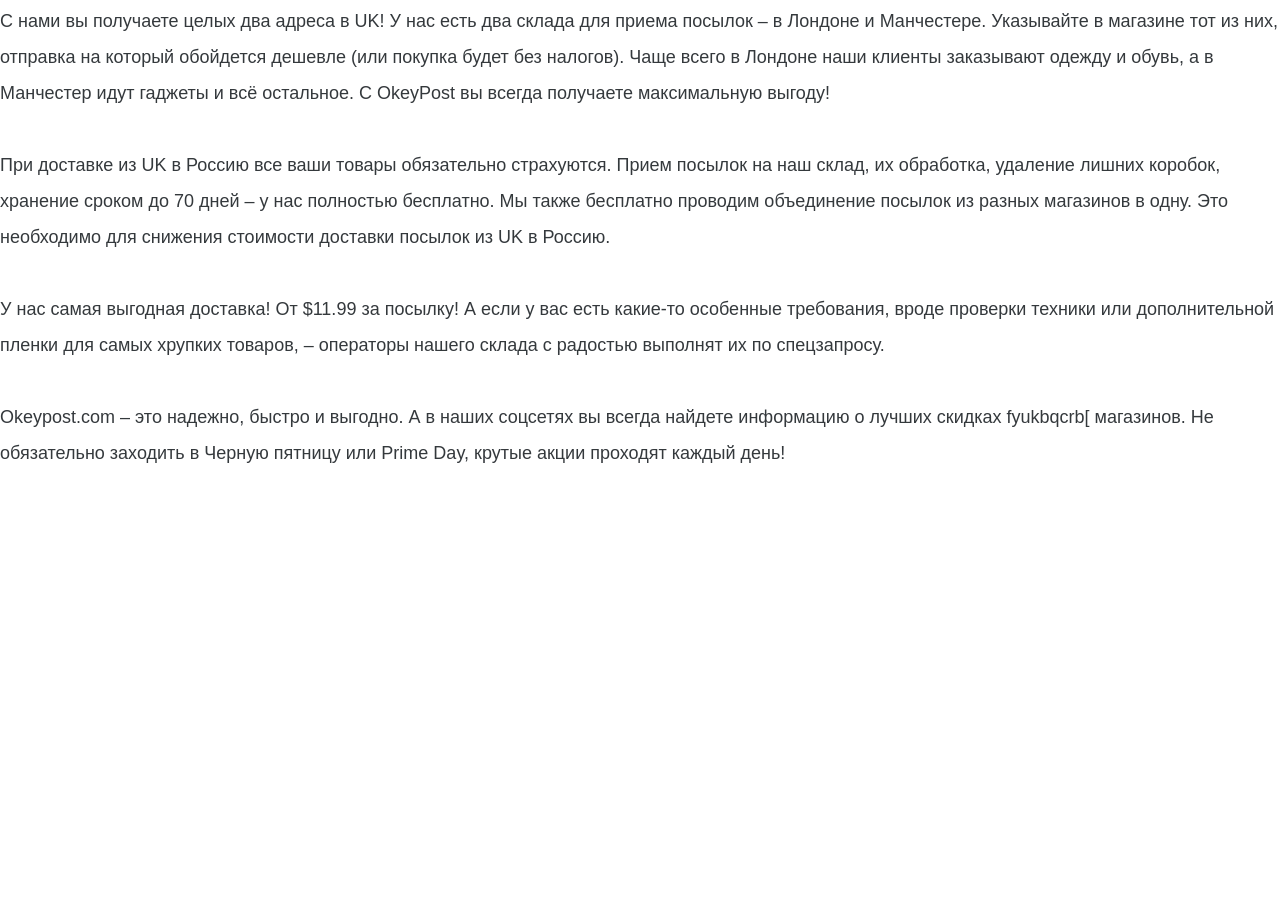
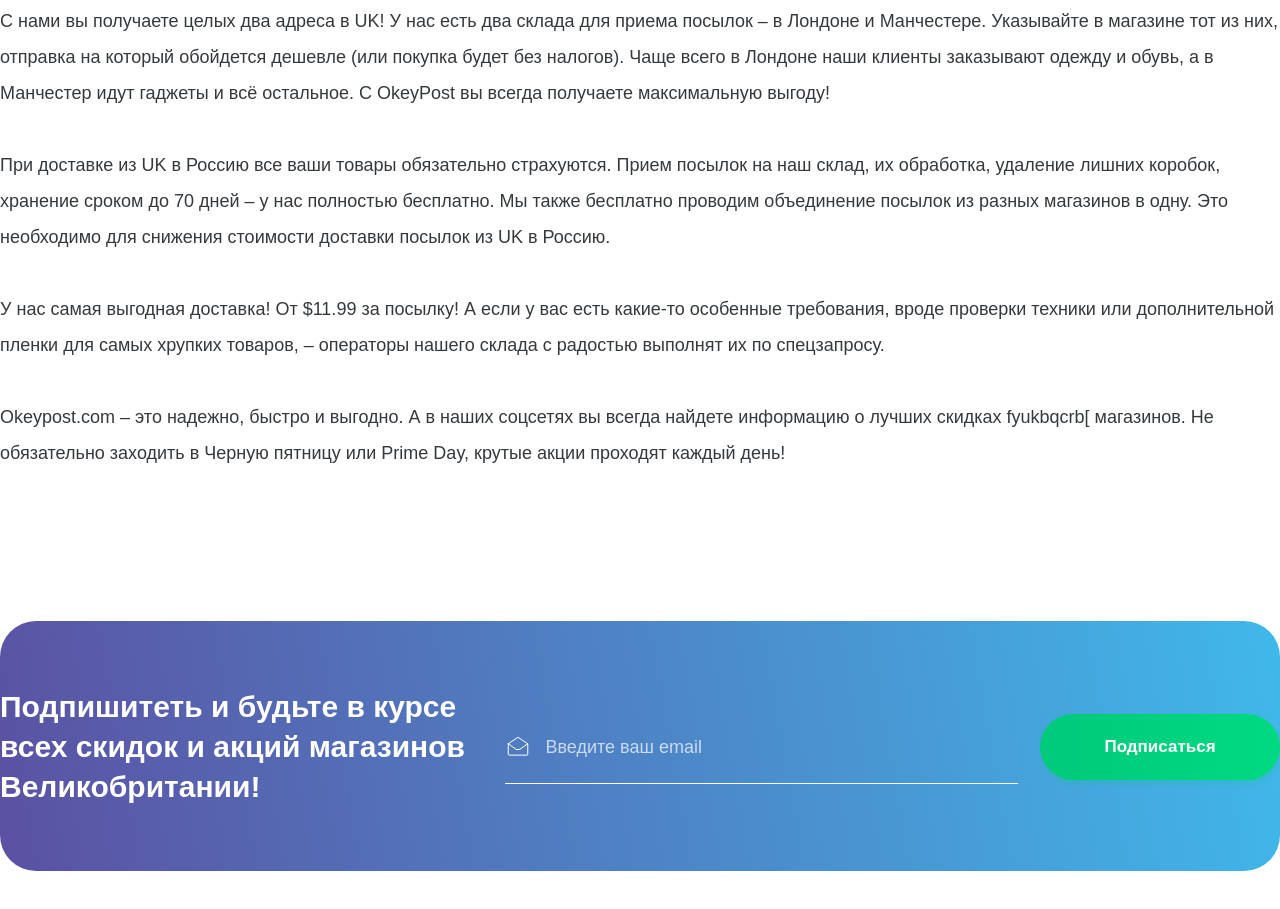
Before and after one commit to Nasrddinovvv1508/3-oy-4-dars-uy-ishi-1-, a plain HTML site: page index.html in a window 1280 px wide. Shown: the part 8034-8943 px from the top of the page. Before the commit the page ends 8655 px from the top, so only its background shows below. Drawn offline with Linux system fonts and the light colour scheme; files whose address does not match are found by name.

Commit message:
Last section

```diff
--- a/index.html
+++ b/index.html
@@ -560,5 +560,18 @@
             </p>
         </section>
 
+        <section class="container2">
+            <form class="container form_container">
+                <p>
+                    Подпишитеть и будьте в курсе всех скидок и акций магазинов Великобритании!
+                </p>
+                <div class="input_div">
+                    <img src="./img/email-icon.svg" alt="email icon">
+                    <input type="email" placeholder="Введите ваш email">
+                </div>
+                <button>Подписаться</button>
+            </form>
+        </section>
+
 </body>
 </html>
--- a/styles/style.css
+++ b/styles/style.css
@@ -1047,3 +1047,66 @@
     opacity: 0.9;
     margin-top: 12px;
 }
+
+.form_container {
+    padding: 66px 0px 64px;
+    display: flex;
+    justify-content: space-between;
+    align-items: center;
+    margin-bottom: 70px;
+}
+
+.form_container p {
+    width: 482px;
+    color: var(--4, #FFF);
+    font-size: 30px;
+    font-style: normal;
+    font-weight: 700;
+    line-height: 40px;
+}
+
+.input_div {
+    width: 513px;
+    display: flex;
+    align-items: center;
+    gap: 15px;
+    padding-top: 23px;
+    padding-bottom: 23px;
+    border-bottom: 1px solid  var(--4, #FFF);
+}
+
+.input_div input {
+    background-color: transparent;
+    border: none;
+    width: 430px;
+    color: rgba(255, 255, 255, 0.7);
+    font-size: 20px;
+}
+
+.input_div input:focus {
+    outline: none;
+}
+
+.input_div input::placeholder {
+    color:  rgba(255, 255, 255, 0.7);
+    font-size: 18px;
+    font-style: normal;
+    font-weight: 300;
+    line-height: 16px;
+}
+
+.form_container button {
+    width: 240px;
+    height: 66px;
+    border-radius: 36px;
+    background: linear-gradient(90deg, #00C97B 0%, #00D981 96.96%);
+    box-shadow: 0px 4px 4px 0px rgba(1, 203, 124, 0.20);
+    border: none;
+    cursor: pointer;
+
+    color: var(--1, #FFF);
+    font-size: 17px;
+    font-style: normal;
+    font-weight: 700;
+    line-height: 18px; /* 105.882% */
+}
```
Also changed, not shown: img/email-icon.svg (added).
